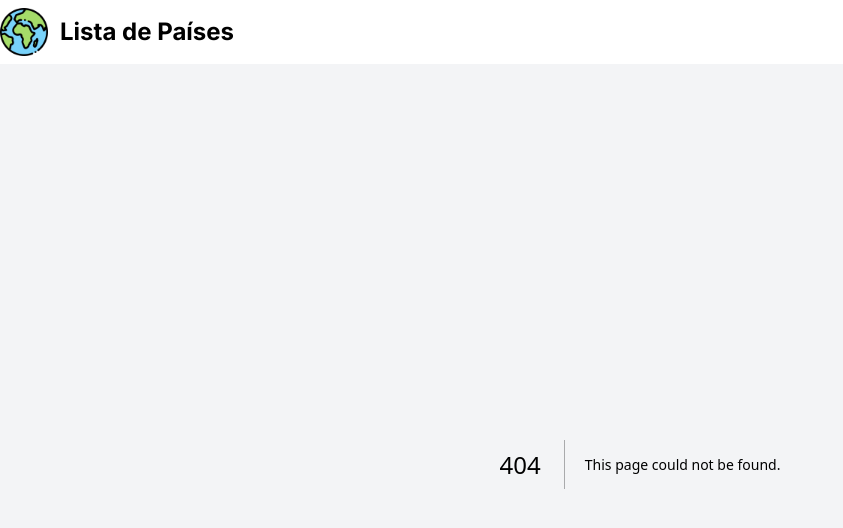
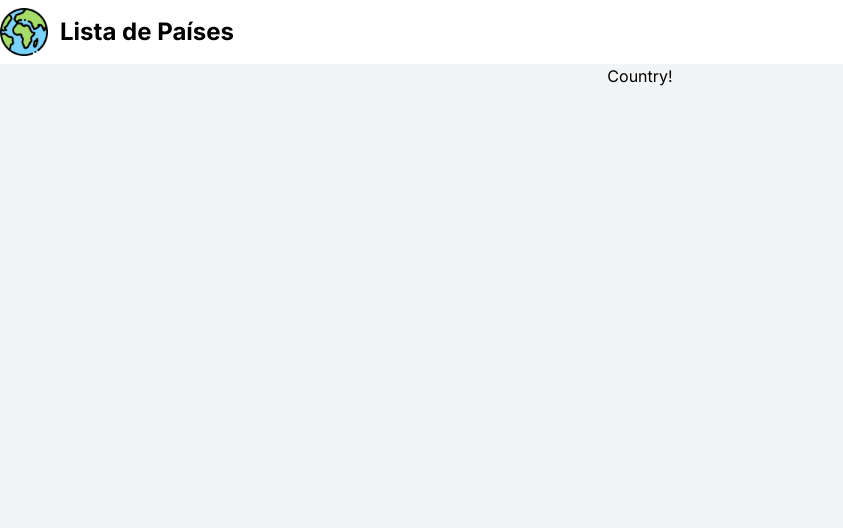
Before and after one commit to mannuelst/global, a Next.js app: page /country/1 in a window 1280 px wide. Before the commit this address had no page. Shown: the top 528 px of the page, without its empty margins (0-843 px from the left). Built offline with nearby package versions, Linux system fonts and the light colour scheme.

Commit message:
feat: country-route

```diff
--- /dev/null
+++ b/app/country/[name]/page.tsx
@@ -0,0 +1,3 @@
+export default function Country() {
+    return <p>Country!</p>
+}
--- a/app/page.tsx
+++ b/app/page.tsx
@@ -1,4 +1,5 @@
 import Image from "next/image";
+import Link from "next/link";
 
 type Country = {
   name: {
@@ -28,6 +29,7 @@ export default async function Home() {
     <section className="grid grid-cols-5 container w-full gap-2 mt-16 ">
       {
         countries.map((country) => (
+          <Link href={`/country/${country.name.common}`}>
             <article className="h-64 min-w-full p-2 bg-white border-2 rounded-xl hover:border-indigo-200 hover:shadow-xl transition-all" key={country.name.common}>
               <div className="relative w-full h-40 p-2 overflow-hidden rounded-xl">
 
@@ -36,6 +38,7 @@ export default async function Home() {
               <h1 className="font-bold text-xl text-center mt-1">{country.translations.por.common}</h1>
 
             </article>
+          </Link>
         ))
       }
     </section>
```
Lines whose indentation alone changed are shown as unchanged.
